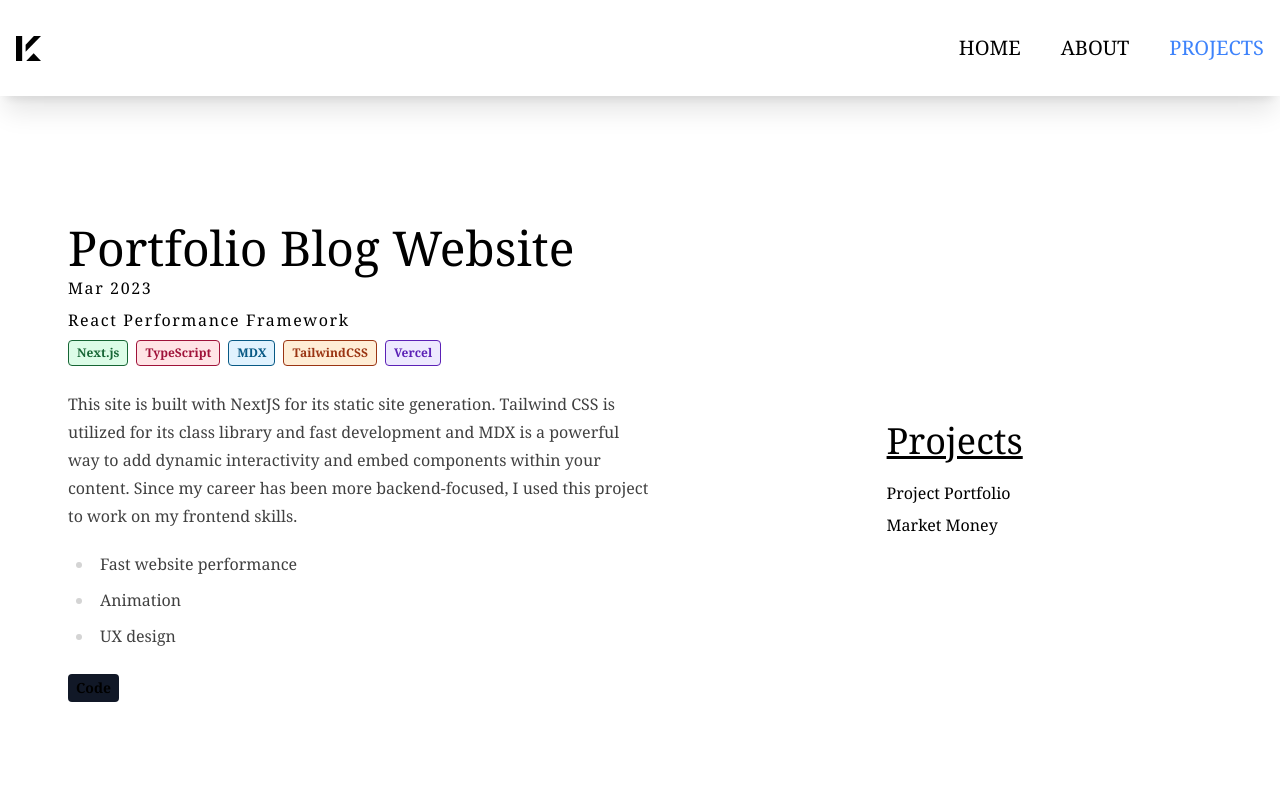
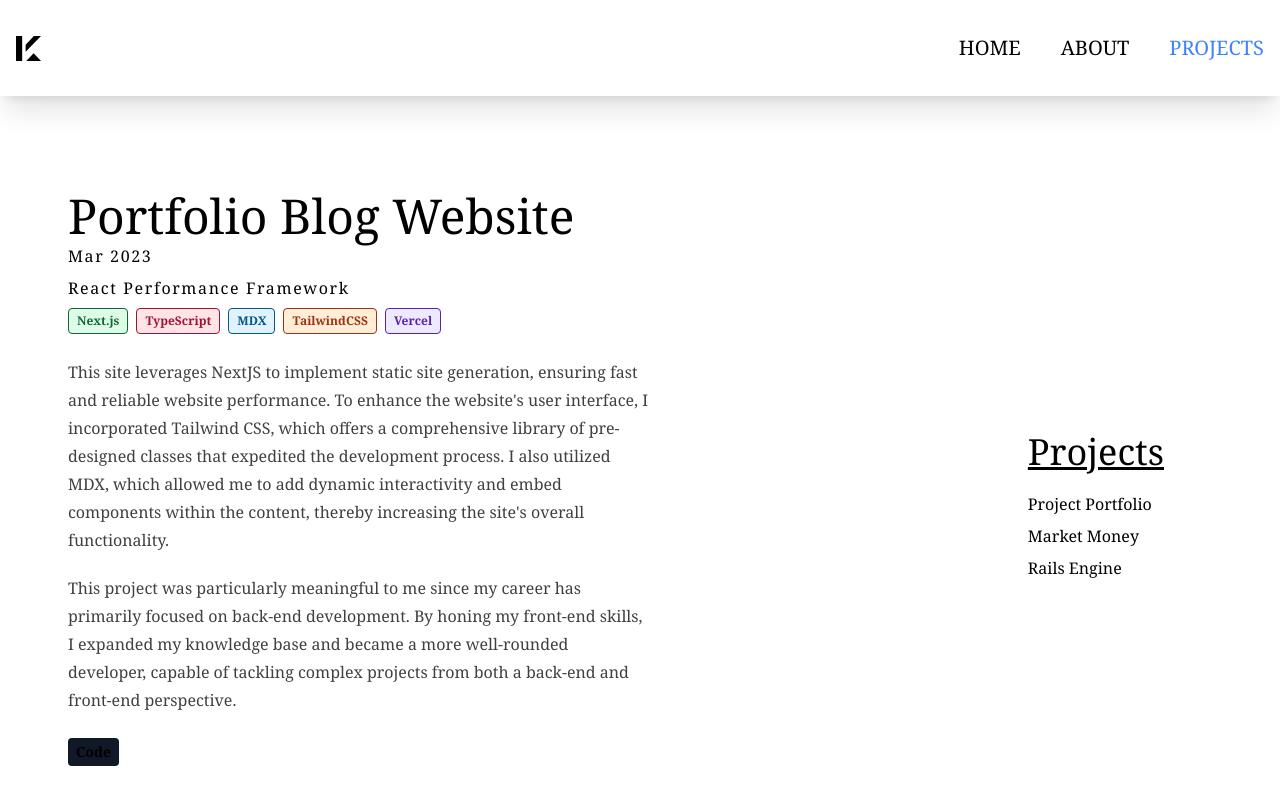
Before and after one commit to kabcouwer/blog, a Next.js app: page /projects in a window 1280 px wide. Shown: the top 800 px of the page. Built offline with nearby package versions, Linux system fonts and the light colour scheme.

Commit message:
Add projects

```diff
--- a/app/components/layouts/ProjectCardLayout.tsx
+++ b/app/components/layouts/ProjectCardLayout.tsx
@@ -25,7 +25,7 @@ export default function ProjectCardLayout(props: ProjectCardProps) {
   const { title, subtitle, dates, demo, source, skills, description, id } =
     props.details;
 
-  const isHidden = id === "project_portfolio";
+  const isHidden = id === "project_portfolio" || "market_money";
 
   return (
     <div id={id} className="md:pl-12 cursor-auto">
--- a/app/content/market-money.mdx
+++ b/app/content/market-money.mdx
@@ -1,9 +1,11 @@
-Market Money is a Rails Rest API that provides CRUD (Create, Read, Update, Delete)
-functionality for managing markets and vendors. RSpec is used as the testing framework
-and Faker is used to generate fake data in order to ensure the functionality of endpoints.
+Market Money is a powerful Rails Rest API that delivers robust CRUD (Create, Read, Update, Delete)
+functionality for managing markets and vendors. To ensure that the API functions seamlessly,
+I incorporated RSpec as the testing framework and Faker to generate realistic, fake data. These
+measures helped to verify the functionality of endpoints and minimize the potential for errors.
 
-- 100% test coverage
-- JSON Serialization
-- Error handling
+To provide additional value to users, the API incorporates JSON Serialization, ensuring fast and
+efficient data transfer. Additionally, the API's thorough error handling capabilities minimize the
+risk of downtime or data loss, ensuring that users can rely on the API to manage their market and
+vendor data with confidence.
 
 export default ({children}) => <div className="prose prose-neutral">{children}</div>
--- a/app/content/personal-bio.mdx
+++ b/app/content/personal-bio.mdx
@@ -1,11 +1,14 @@
-I am an experienced software engineer who is looking to learn and
-use my skills to help create a more sustainable and kinder future.
-For that reason, I am actively looking for my next position in the
-clean or civic tech space.
-<br></br>
-I'm passionate about many creative pursuits, including music,
-home renovation, woodworking, and of course, coding. This combination
-of interests and my passion for problem solving is what ultimately led
-me to my career in software development.
+As an experienced software engineer, I have acquired an array of skills that I am eager
+to utilize in a meaningful way to contribute to a more sustainable and compassionate
+future. My current goal is to secure a position within the clean or civic tech
+industry where I can make a positive impact.
+
+Aside from software development, I have a deep passion for various creative outlets
+including music, home renovation, woodworking, and problem-solving. These interests
+have served as a natural complement to my career in software development, allowing me
+to approach challenges with a unique and holistic perspective.
+
+Overall, I strive to leverage my experience and passions to create meaningful solutions
+and make a difference in the world.
 
 export default ({children}) => <div className="prose prose-neutral">{children}</div>
--- a/app/content/project-portfolio.mdx
+++ b/app/content/project-portfolio.mdx
@@ -1,10 +1,12 @@
-This site is built with NextJS for its static site generation. Tailwind CSS is utilized for
-its class library and fast development and MDX is a powerful way to add dynamic interactivity
-and embed components within your content. Since my career has been more backend-focused, I
-used this project to work on my frontend skills.
+This site leverages NextJS to implement static site generation, ensuring fast and
+reliable website performance. To enhance the website's user interface, I incorporated Tailwind
+CSS, which offers a comprehensive library of pre-designed classes that expedited the development
+process. I also utilized MDX, which allowed me to add dynamic interactivity and embed components
+within the content, thereby increasing the site's overall functionality.
 
-- Fast website performance
-- Animation
-- UX design
+This project was particularly meaningful to me since my career has primarily focused on back-end
+development. By honing my front-end skills, I expanded my knowledge base and became a more
+well-rounded developer, capable of tackling complex projects from both a back-end and front-end
+perspective.
 
 export default ({children}) => <div className="prose prose-neutral">{children}</div>
--- /dev/null
+++ b/app/content/rails-engine.mdx
@@ -0,0 +1,11 @@
+An E-commerce Rails API responsible for providing data on merchants, items, invoices, and
+more to be utilized by a front-end interface. The application employs advanced ActiveRecord
+queries to analyze the data stored in a SQL database, allowing for efficient data retrieval
+and manipulation.
+
+By implementing advanced data analysis techniques, the application delivers a seamless user
+experience while maintaining the highest standards of data accuracy and reliability. Overall,
+this project highlights my ability to leverage cutting-edge technologies to build robust,
+high-performance applications that meet complex business needs.
+
+export default ({children}) => <div className="prose prose-neutral">{children}</div>
--- a/app/projects/page.tsx
+++ b/app/projects/page.tsx
@@ -4,6 +4,7 @@ import React, { useEffect, useState } from "react";
 
 import PortfolioDescription from "../content/project-portfolio.mdx";
 import MarketMoneyDescription from "../content/market-money.mdx";
+import RailsEngineDescription from "../content/rails-engine.mdx"
 
 import ProjectCardLayout from "../components/layouts/ProjectCardLayout";
 
@@ -80,6 +81,42 @@ const projectItems = [
     ],
     description: <MarketMoneyDescription />,
   },
+  {
+    id: "rails_engine",
+    title: "Rails Engine",
+    subtitle: "E-commerce Rails API",
+    dates: "Sep 2021",
+    demo: "",
+    source: "https://github.com/kabcouwer/rails-engine",
+    skills: [
+      {
+        text: "Ruby on Rails",
+        color: "green-800",
+        bgColor: "green-100",
+      },
+      {
+        text: "RSpec",
+        color: "rose-800",
+        bgColor: "rose-100",
+      },
+      {
+        text: "Active Record",
+        color: "sky-800",
+        bgColor: "sky-100",
+      },
+      {
+        text: "SQL",
+        color: "orange-800",
+        bgColor: "orange-100",
+      },
+      {
+        text: "Postgres",
+        color: "violet-800",
+        bgColor: "violet-100",
+      },
+    ],
+    description: <RailsEngineDescription />,
+  }
 ];
 
 export default function Projects() {
@@ -90,12 +127,12 @@ export default function Projects() {
   const [projectIdx, setProjectIdx] = useState(0);
 
   return (
-    <div className="container mx-auto px-5 md:py-32 pt-10 pb-20 cursor-auto">
+    <div className="container mx-auto px-5 md:py-24 pt-10 pb-20 cursor-auto">
       <div className="flex flex-wrap justify-between text-black dark:text-white">
         <ProjectCardLayout key={projectItems[projectIdx].id} details={projectItems[projectIdx]} />
-        <div id="projectsMenu" className="md:m-auto md:align-center">
+        <div id="projectsMenu" className="md:pr-24 md:pl-12 md:pt-60">
           <h2 className="text-4xl pb-5 underline">Projects</h2>
-          <div className="wrapper md:pr-6-">
+          <div className="wrapper">
             <button
               onClick={() => setProjectIdx(0)}
               className="block pb-2 hover:scale-125"
@@ -108,6 +145,12 @@ export default function Projects() {
             >
               Market Money
             </button>
+            <button
+              onClick={() => setProjectIdx(2)}
+              className="block pb-2 hover:scale-125"
+            >
+              Rails Engine
+            </button>
           </div>
         </div>
       </div>
```
